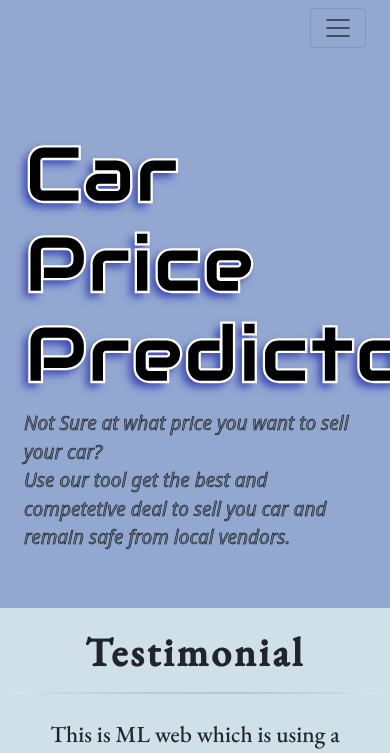
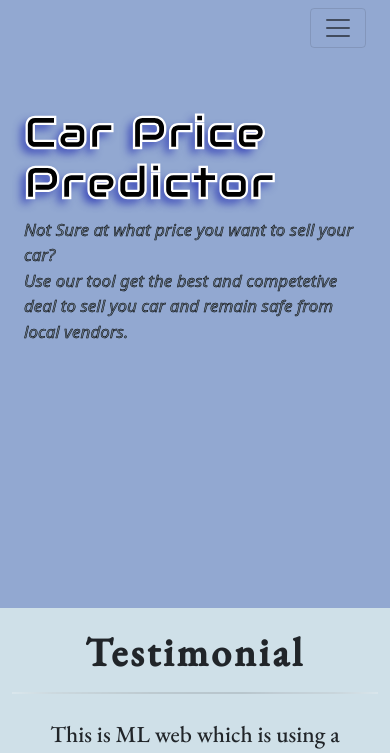
Before and after one commit to aryacodez/Used-Car-Price-Predictor, a Flask app: page / in a window 390 px wide; the page is wider, and only the part inside the window is pictured. Shown: the top 753 px of that part. Run offline with Flask 2, Linux system fonts and the light colour scheme; parts of the project's set-up code (start-up, migrations or seed data) failed here and were passed over.

Commit message:
Add files via upload

```diff
--- a/static/css/style1.css
+++ b/static/css/style1.css
@@ -25,7 +25,7 @@ h3{
 #font1{
     font-size: 75px;
     letter-spacing: 3px;
-    font-weight: 700;
+    font-weight: 800;
     font-family: "Audiowide", sans-serif;
     text-shadow: -5px 5px 9px rgba(45, 57, 181, 0.89);
 
@@ -83,3 +83,14 @@ a{
 a:hover{
     font-weight: bolder;
 }
+
+@media screen and (max-width:870px){
+    #font1{
+        margin-top: 10px;
+        font-size: 42px;
+    }
+    #para1{
+        margin-top: 5px;
+        font-size: 17px;
+    }
+}
```
